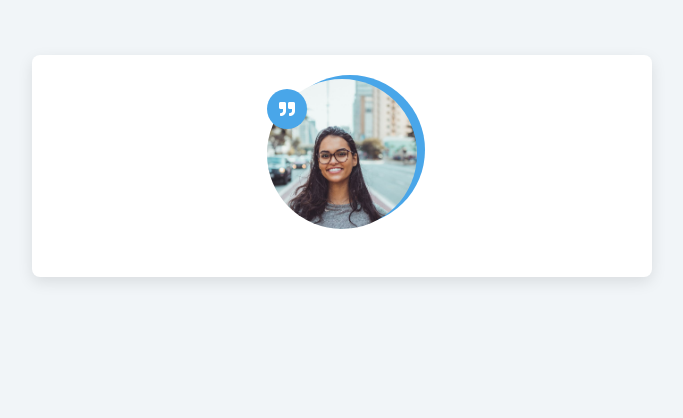
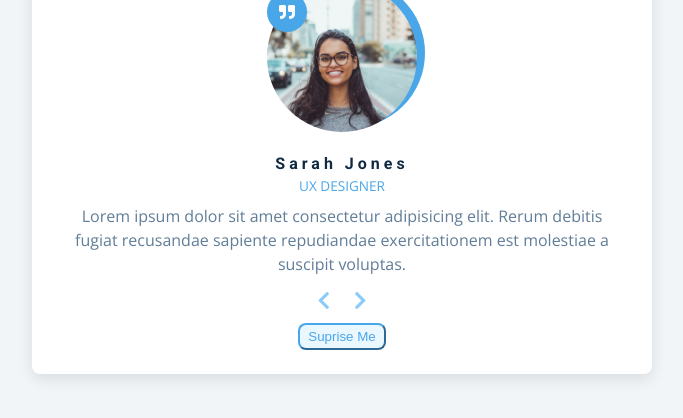
Before and after one commit to tnyandoro/review-project, a plain HTML site: page index.html in a window 1280 px wide. Shown: the part 294-712 px from the top of the page, without its empty margins (298-981 px from the left). Drawn offline with nearby package versions, Linux system fonts and the light colour scheme.

Commit message:
Add the srprise btn

```diff
--- a/index.html
+++ b/index.html
@@ -24,6 +24,20 @@
         <div class="img-container">
           <img src="./person-1.jpeg" id="person-img" alt="" srcset="">
         </div>
+        <h4 id="author">Sarah Jones</h4>
+        <p id="job">UX Designer</p>
+        <p id="info">Lorem ipsum dolor sit amet consectetur adipisicing elit. Rerum debitis fugiat recusandae sapiente repudiandae exercitationem est molestiae a suscipit voluptas.</p>
+        <!-- buttons -->
+        <div class="button-container">
+          <button class="prev-btn">
+            <i class="fas fa-chevron-left"></i>
+          </button>
+          <button class="prev-btn">
+            <i class="fas fa-chevron-right"></i>
+          </button>
+        </div>
+        <!-- random button-->
+        <button class="random-btn">suprise me</button>
       </article>
       </section>
     </main>
```
